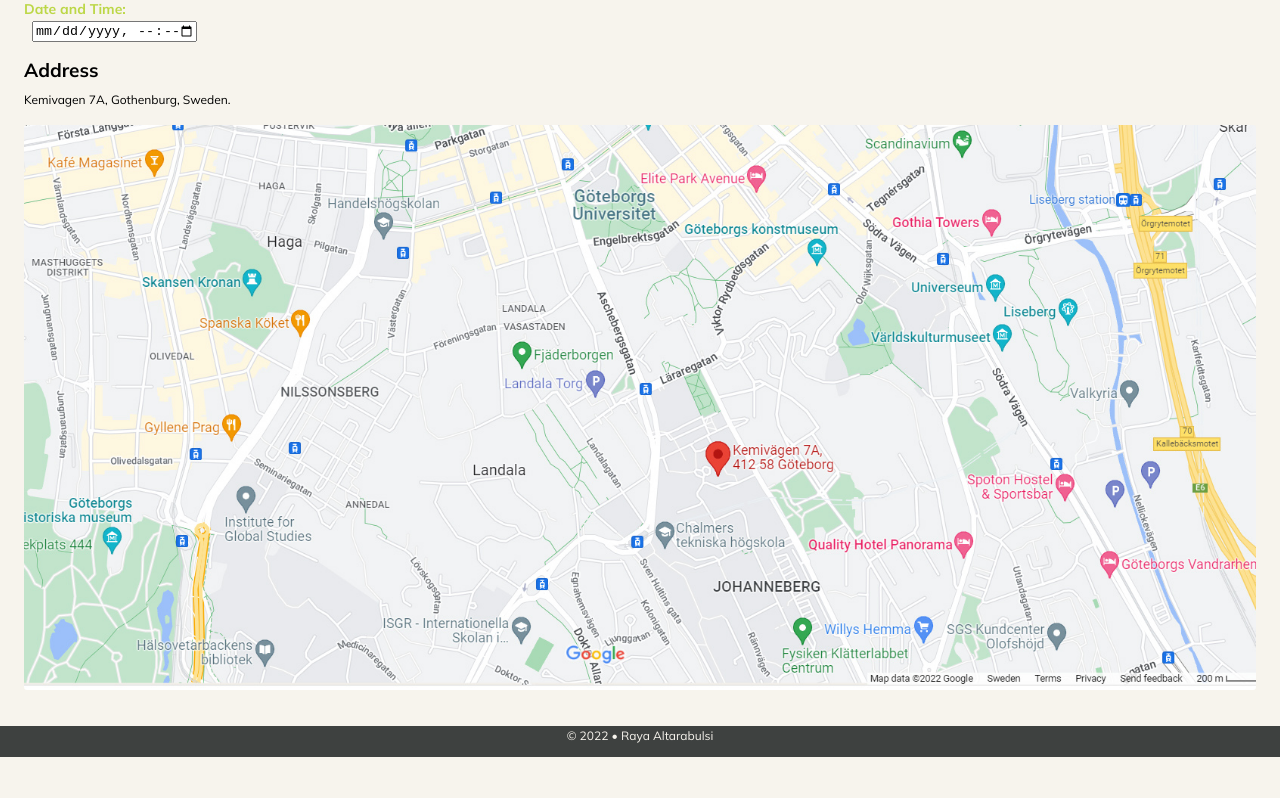
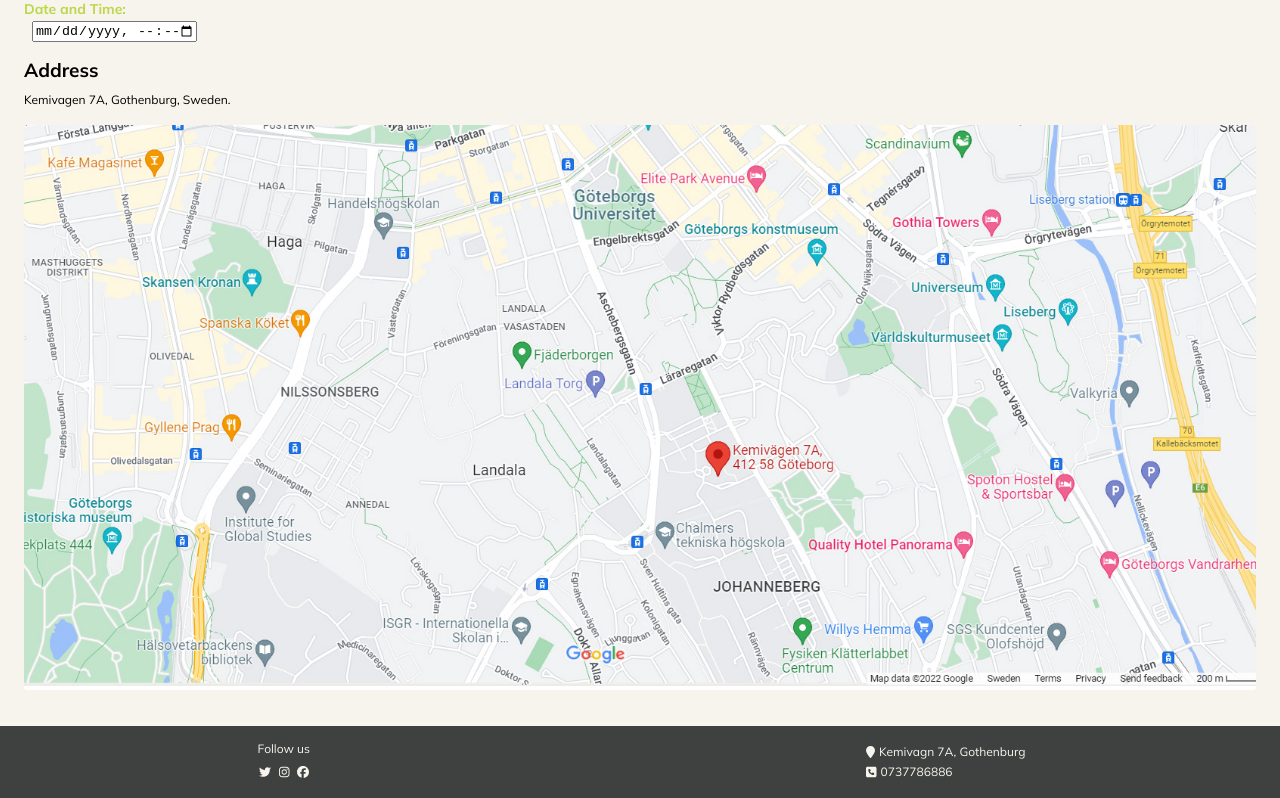
Before and after one commit to rayya89/vegan-restaurant, a React (Create React App) app: page /contact in a window 1280 px wide. Shown: the part 1138-1936 px from the top of the page. Before the commit the page ends 1895 px from the top, so only its background shows below. Built offline with nearby package versions, Linux system fonts and the light colour scheme.

Commit message:
add footer css

```diff
--- a/src/components/Footer.jsx
+++ b/src/components/Footer.jsx
@@ -1,31 +1,26 @@
-import React from 'react'
+//NPM Packages
 import { FontAwesomeIcon } from '@fortawesome/react-fontawesome'
-import { faTwitter } from '@fortawesome/free-brands-svg-icons'
-import { faInstagram } from '@fortawesome/free-brands-svg-icons'
-import { faFacebook } from '@fortawesome/free-brands-svg-icons'
-import { faMapMarker } from '@fortawesome/free-solid-svg-icons'
-import { faPhoneSquare } from '@fortawesome/free-solid-svg-icons'
-
+import { faTwitter,faInstagram, faFacebook } from '@fortawesome/free-brands-svg-icons'
+import { faMapMarker, faPhoneSquare } from '@fortawesome/free-solid-svg-icons'
 
 export default function Footer() {
   return (
     <div>
         <footer>
-            {/* <article className="social-media">
+            <section className="social-media">
                 <small>Follow us</small>
                 <ul>
                     <li><FontAwesomeIcon icon={faTwitter}/></li>
                     <li><FontAwesomeIcon icon={faInstagram}/></li>
                     <li><FontAwesomeIcon icon={faFacebook}/></li>
                 </ul>
-            </article>
-            <article className="contact">
+            </section>
+            <section className="contact">
                 <ul>
-                <li><FontAwesomeIcon icon={faMapMarker} /><small>Kemivagn 7A, Gothenburg</small></li>
-                <li><FontAwesomeIcon icon={faPhoneSquare}/><small>0737786886</small></li>
+                <li><FontAwesomeIcon className="contact-icon" icon={faMapMarker} /><small>Kemivagn 7A, Gothenburg</small></li>
+                <li><FontAwesomeIcon className="contact-icon" icon={faPhoneSquare}/><small>0737786886</small></li>
                 </ul>
-            </article> */}
-            <p> &copy; {new Date().getFullYear()} &bull; Raya Altarabulsi  </p>
+            </section>
         </footer>
     </div>
   )
--- a/src/styles/base/typography.css
+++ b/src/styles/base/typography.css
@@ -28,7 +28,7 @@
 }
 
 small {
-  font-size: 9px;
+  font-size: 12px;
   line-height: 1.6;
 }
 
--- a/src/styles/components/Footer.css
+++ b/src/styles/components/Footer.css
@@ -3,26 +3,41 @@
   display: flex;
   justify-content: space-around;
   align-items: center;
+  color: var(--color-primary);
 }
 
-footer p {
-  color: var(--color-primary);
-}
-/* footer article {
+footer section {
   display: flex;
   flex-direction: column;
-  background-color: yellow;
   justify-content: center;
-}
-
-.social-media ul {
-  background-color: red;
-  display: flex;
-  flex-direction: row;
-  justify-content: flex-start;
-  flex-flow: row;
 }
 
 .contact {
   justify-self: center;
-} */
+}
+
+.contact li {
+  display: flex;
+}
+
+.contact-icon {
+  padding: 4px;
+}
+
+.social-media {
+  display: flex;
+  flex-direction: column;
+  justify-content: center;
+  align-items: center;
+}
+
+.social-media ul {
+  margin: 0;
+  padding: 0;
+  display: flex;
+}
+
+.social-media li {
+  padding: 4px;
+  display: block;
+}
--- a/src/styles/components/NavigationBar.css
+++ b/src/styles/components/NavigationBar.css
@@ -1,23 +1,9 @@
 nav img {
   width: 53px;
   height: fit-content;
-  padding-left: var(--space-ultra);
+  padding-left: var(--space-small);
   padding-top: var(--space-small);
 }
-
-/* nav {
-  display: flex;
-  justify-content: space-evenly;
-  background-color: var(--swatch-grey);
-  padding: 0;
-}
-
-nav ul {
-  display: flex;
-  justify-content: space-around;
-  flex-grow: 2;
-  align-items: baseline;
-} */
 
 nav {
   display: flex;
@@ -27,11 +13,23 @@
 
 nav ul {
   margin: 0;
-  padding-right: var(--space-ultra);
+  padding-right: var(--space-medium);
   display: flex;
 }
 
 nav li {
-  padding: var(--space-small);
+  padding: 4px;
   display: block;
 }
+
+@media (min-width: 750px) {
+  nav img {
+    padding-left: var(--space-ultra);
+  }
+  nav ul {
+    padding-right: var(--space-ultra);
+  }
+  nav li {
+    padding: var(--space-small);
+  }
+}
```
